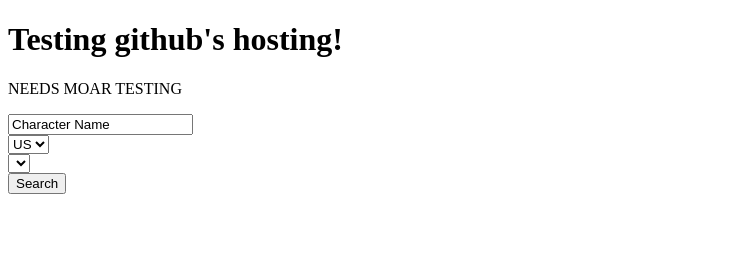
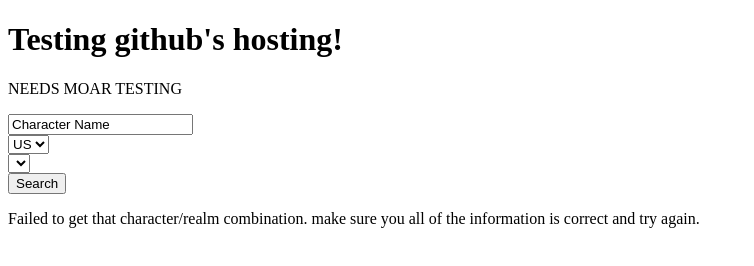
Before and after one commit to reaper10567/EDTApiTest, a plain HTML site: page index.html in a window 1280 px wide. Both pictures are taken after a click on the button "Search". Shown: the whole page, without its empty margins (0-754 px from the left). Drawn offline with nearby package versions, Linux system fonts and the light colour scheme; no server answers.

Commit message:
beginning of search functionality.

```diff
--- a/index.html
+++ b/index.html
@@ -10,7 +10,7 @@
 		<h1>Testing github's hosting!</h1>
 		<p>NEEDS MOAR TESTING</p>
 		<div id="inputs">
-			<input type="text" name="characterName" value="Character Name"> </br>
+			<input type="text" name="characterName" id="characterName" value="Character Name"> </br>
 			<select name="region" id="region">
 				<option value="US">US</option>
 				<option value="EU">EU</option>
@@ -19,6 +19,8 @@
 			</select> </br>
 			<button id="search">Search</button>
 		</div>
-
+		<div id="output">
+			<p id="fail"></p>
+		</div>
 	</body>
 </html>
--- a/main.js
+++ b/main.js
@@ -9,6 +9,8 @@
 	var EUBaseURL = "https://eu.api.battle.net";
 	var characterProfileURL = "/wow/character/";
 	var realmStatusURL = "/wow/realm/status"
+
+	var searchFields = "&fields=stats,items,guild"
 
 	window.onload = function(){
 		//setup the function on the button to do stuffs
@@ -28,7 +30,7 @@
 		else{
 			fullURL = USBaseURL + realmStatusURL + USLocaleURL + keyURL;
 		}
-		//jquery makes life so much easier. Q.Q
+		//jquery makes life so much easier. Q.Q , also anonymous functions are bae.
 		$.getJSON(fullURL).done(function(data){
 			//clear out the old stuff
 			var selec = document.getElementById("realm");
@@ -44,4 +46,23 @@
 
 	function Search(){
 		//get which locale to search and build the full URL.
+		var locale = document.getElementById("region").value;
+		var fullURL;
+		//get the character name and realm
+		var characterName = document.querySelector("#characterName").value;
+		var realm = document.querySelector("#realm");
+		if(locale == "EU"){
+			fullURL = EUBaseURL + characterProfileURL + realm + '/' + characterName + GBLocaleURL + searchFields + keyURL;
+		}
+		else{
+			fullURL = USBaseURL + characterProfileURL + realm + '/' + characterName + USLocaleURL + searchFields + keyURL;
+		}
+		//jquery makes life so much easier. Q.Q, also deferred stuff is great. i love it.
+		$.getJSON(fullURL).done(function(data){
+			//use the data somehow
+			console.log(data);
+		}).fail(function(){
+			//let the user know their data was bad. D:
+			document.querySelector("#fail").innerHTML = "Failed to get that character/realm combination. make sure you all of the information is correct and try again.";
+		});
 	}
```
